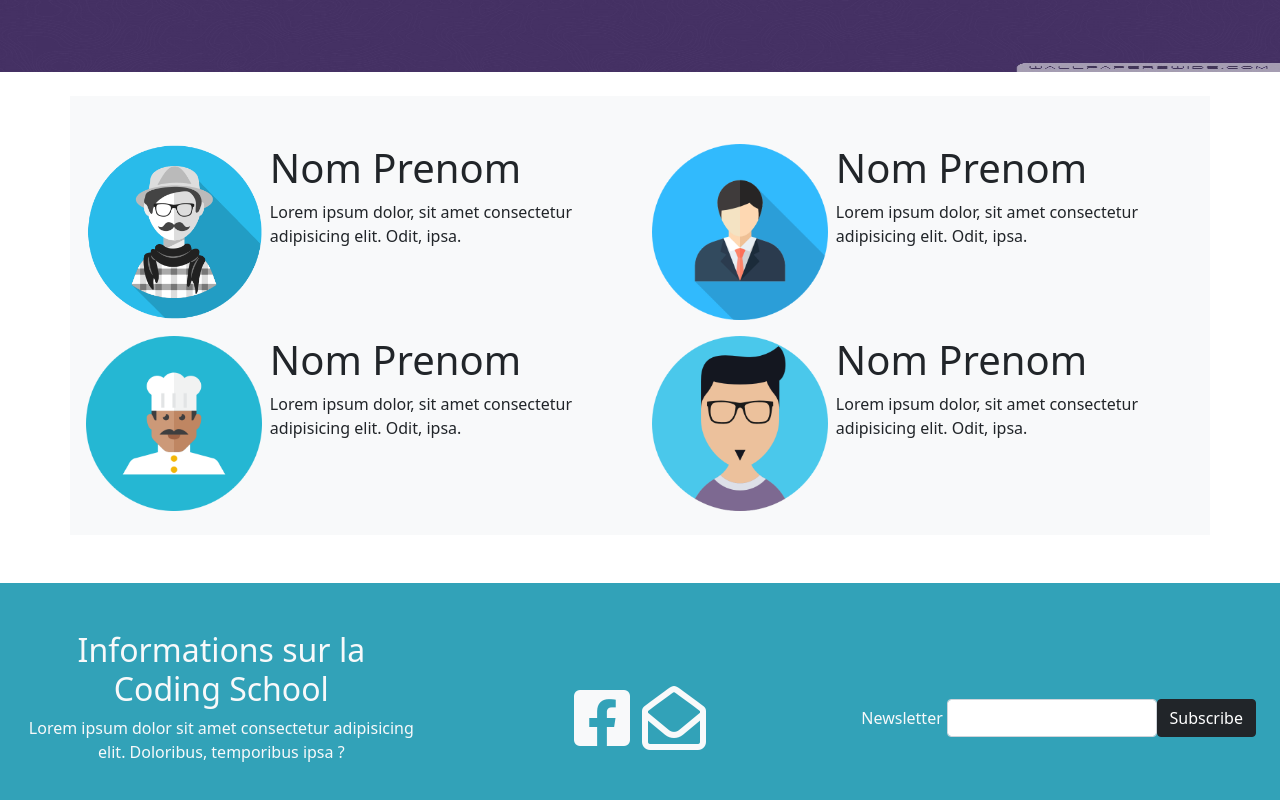
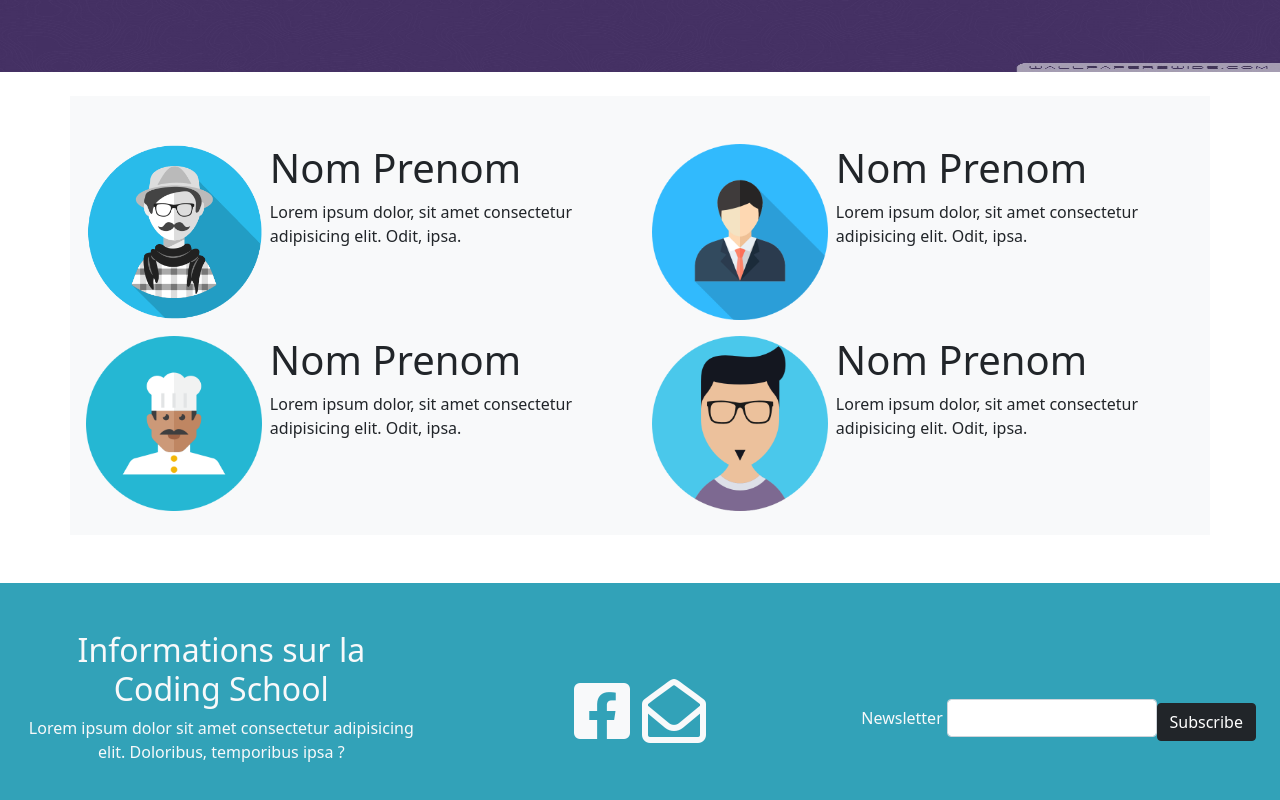
Before and after one commit to shuupsy/CodingS_Bootstrap_exo-Bootstrap, a website: page index.html in a window 1280 px wide. Shown: the part 373-1173 px from the top of the page. Drawn offline with nearby package versions, Linux system fonts and the light colour scheme.

Commit message:
Mediaquery 320, footer margin

```diff
--- a/index.html
+++ b/index.html
@@ -13,6 +13,7 @@
         integrity="sha384-EVSTQN3/azprG1Anm3QDgpJLIm9Nao0Yz1ztcQTwFspd3yD65VohhpuuCOmLASjC" crossorigin="anonymous">
     <!-- Liens Fontawesome -->
     <link rel="stylesheet" href="node_modules/@fortawesome/fontawesome-free/css/all.css">
+
 
     <title>Document</title>
 </head>
@@ -91,15 +92,15 @@
     </main>
 
     <!-- Début footer -->
-    <footer class="container-fluid mt-5 px-4 py-5 text-center text-light">
-        <section class="row align-items-center justify-content-center">
-            <div class="col-lg-4 pb-4">
+    <footer class="container-fluid align-items-center mt-5 px-4 py-5 text-center text-light">
+        <section class="row">
+            <div class="col-lg-4 pb-lg-4">
                 <h2 class="fw-normal">Informations sur la Coding School</h2>
                 <p>Lorem ipsum dolor sit amet consectetur adipisicing elit. Doloribus, temporibus ipsa ?</p>
             </div>
 
             <!-- Réseaux -->
-            <div class="col-lg-4">
+            <div class="mt-5 col-lg-4">
                 <i class="fa-brands fa-facebook-square fa-4x me-2"></i>
                 <i class="fa-regular fa-envelope-open fa-4x"></i>
             </div>
@@ -108,7 +109,7 @@
             <div class="mt-5 mt-lg-0 col-lg-4 d-lg-flex align-items-center">
                 <p class="m-0 me-1">Newsletter</p>
                 <input class="form-control" type="search" aria-label="Search">
-                <button type="button" class="btn btn-dark">Subscribe</button>
+                <button type="button" class="btn btn-dark mt-2">Subscribe</button>
             </div>
         </section>
 
```
